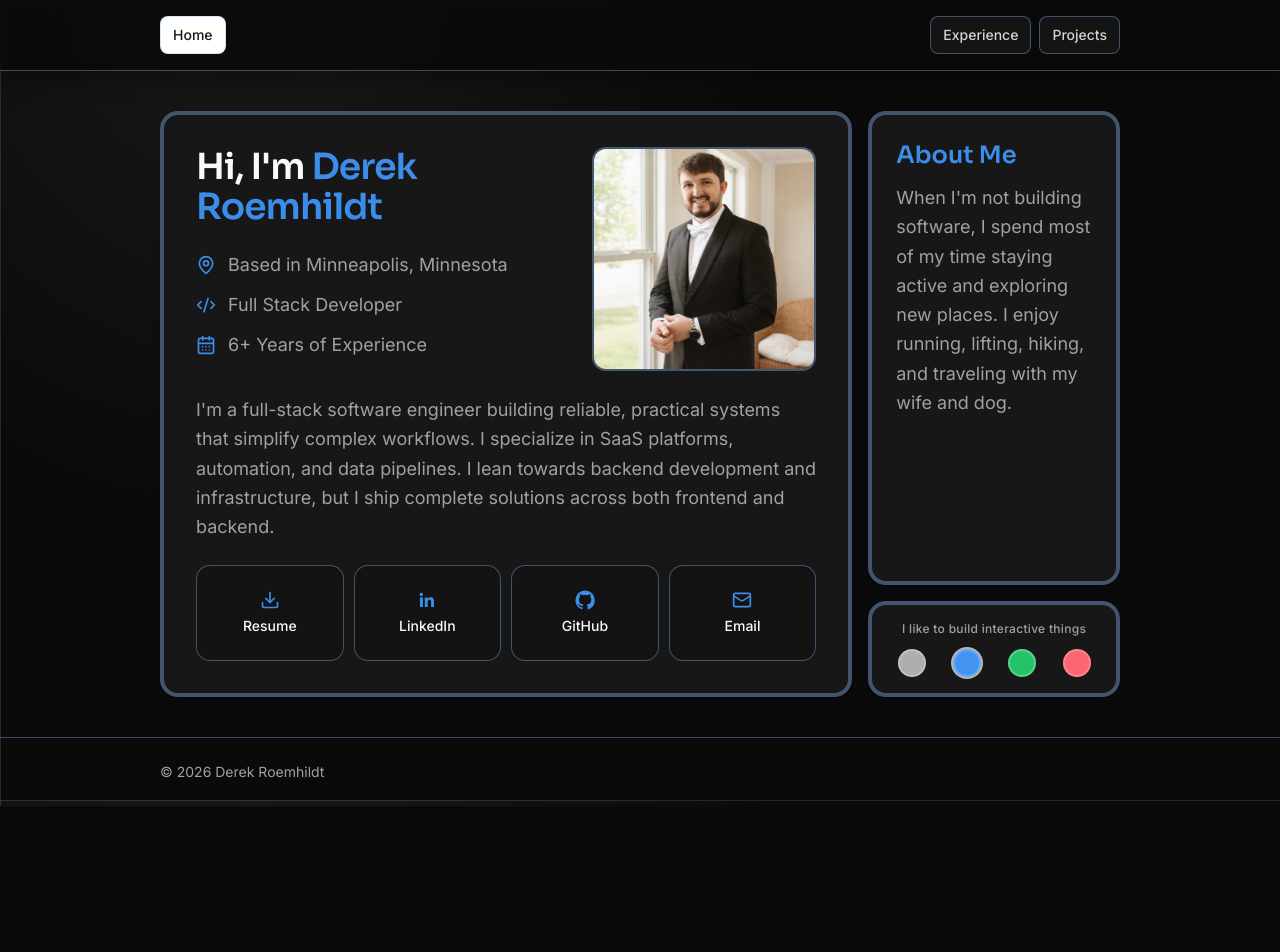
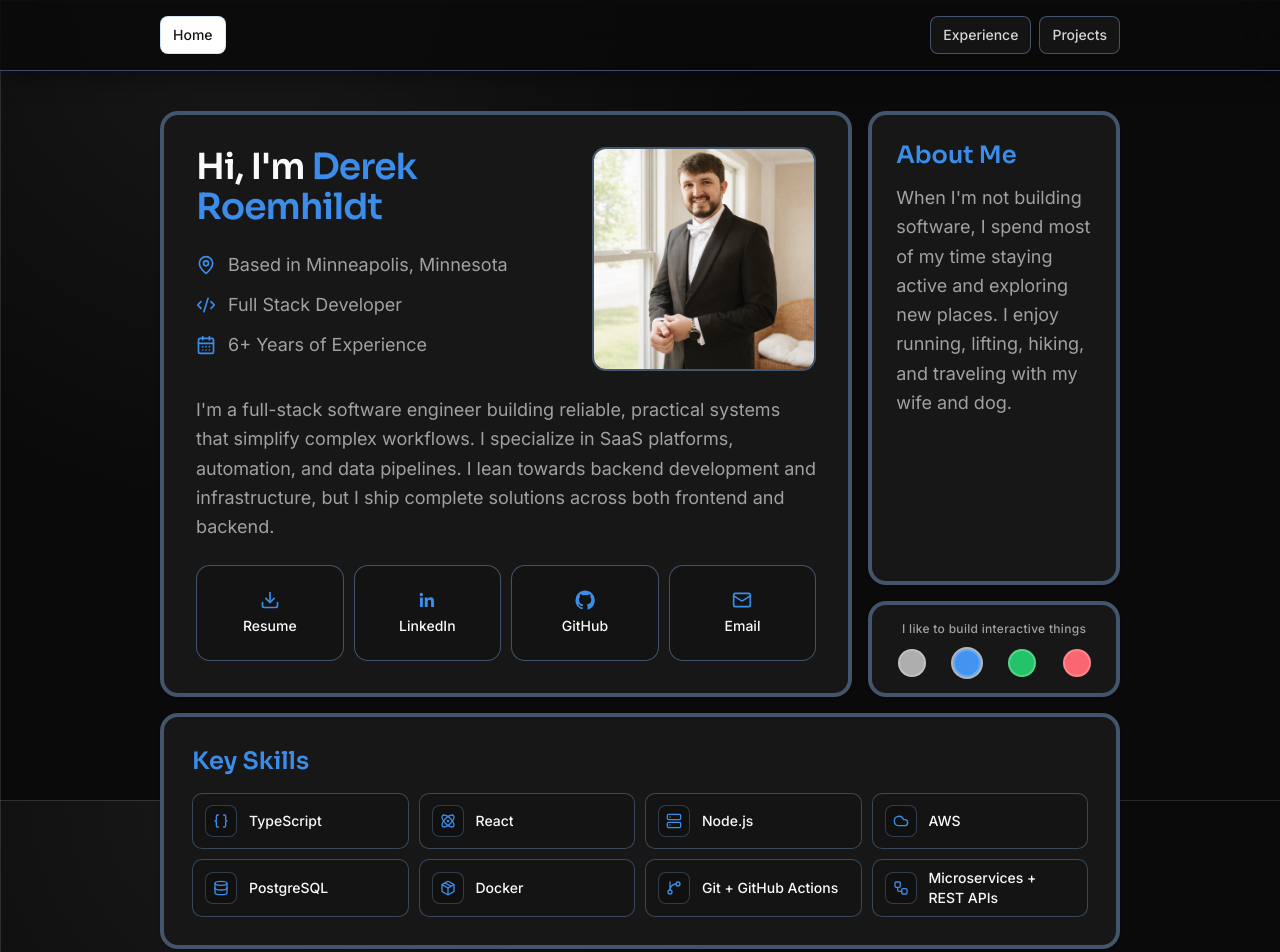
Before and after one commit to Droem19/derek-dev-website, a React (Vite) app in the folder apps/ui/: page / in a window 1280 px wide. Shown: the top 952 px of the page. Before the commit the page ends 806 px from the top, so only its background shows below. Built offline with nearby package versions, Linux system fonts and the light colour scheme.

Commit message:
Add skills card to main page

```diff
--- a/apps/ui/src/pages/home.tsx
+++ b/apps/ui/src/pages/home.tsx
@@ -1,22 +1,47 @@
-import { CalendarDays, Check, Code2, Download, Mail, MapPin } from 'lucide-react';
+import {
+    Atom,
+    Braces,
+    CalendarDays,
+    Check,
+    Cloud,
+    Code2,
+    Database,
+    Download,
+    GitBranch,
+    Mail,
+    MapPin,
+    Package,
+    Server,
+    Workflow,
+} from 'lucide-react';
+import type { ComponentType, MouseEvent, SVGProps } from 'react';
 import { useEffect, useRef, useState } from 'react';
-import type { ComponentType, MouseEvent, SVGProps } from 'react';
+
 import { Alert, AlertDescription } from '@/components/alert';
 import { Card, CardContent } from '@/components/card';
 import resumePdf from '../../resources/derek-roemhildt-resume.pdf';
 import profilePicture from '../../resources/profile-picture.png';
 
+const EMAIL_ADDRESS = 'droemhildt28@gmail.com';
 const OUTLINE_COLOR_STORAGE_KEY = 'outline-color';
-
 const OUTLINE_COLORS = [
     { id: 'gray', label: 'Gray' },
     { id: 'blue', label: 'Blue' },
     { id: 'green', label: 'Green' },
     { id: 'red', label: 'Red' },
 ] as const;
+const SKILLS: { icon: ComponentType<SVGProps<SVGSVGElement>>; label: string }[] = [
+    { icon: Braces, label: 'TypeScript' },
+    { icon: Atom, label: 'React' },
+    { icon: Server, label: 'Node.js' },
+    { icon: Cloud, label: 'AWS' },
+    { icon: Database, label: 'PostgreSQL' },
+    { icon: Package, label: 'Docker' },
+    { icon: GitBranch, label: 'Git + GitHub Actions' },
+    { icon: Workflow, label: 'Microservices + REST APIs' },
+];
 
 type OutlineColorId = (typeof OUTLINE_COLORS)[number]['id'];
-const EMAIL_ADDRESS = 'droemhildt28@gmail.com';
 
 function isOutlineColorId(value: string): value is OutlineColorId {
     return OUTLINE_COLORS.some((color) => color.id === value);
@@ -203,6 +228,17 @@ export function HomePage() {
                 </div>
             </section>
 
+            <Card className="mt-4 rounded-2xl">
+                <CardContent className="space-y-4 p-6 sm:p-7">
+                    <h2 className="text-xl font-semibold text-ring sm:text-2xl">Key Skills</h2>
+                    <div className="grid grid-cols-2 gap-2.5 sm:grid-cols-4">
+                        {SKILLS.map((skill) => (
+                            <SkillTile icon={skill.icon} key={skill.label} label={skill.label} />
+                        ))}
+                    </div>
+                </CardContent>
+            </Card>
+
             {showEmailCopiedAlert ? (
                 <div className="pointer-events-none fixed right-4 bottom-4 z-50 sm:right-6 sm:bottom-6">
                     <Alert className="w-auto max-w-xs border-ring/40 bg-black/85 px-3 py-2 shadow-xl backdrop-blur-sm">
@@ -243,6 +279,17 @@ function SocialLinkButton({ download, href, icon: Icon, label, onClick }: Social
     );
 }
 
+function SkillTile({ icon: Icon, label }: { icon: ComponentType<SVGProps<SVGSVGElement>>; label: string }) {
+    return (
+        <div className="group flex min-h-14 items-center gap-3 rounded-lg border border-border/80 bg-black/10 px-3 py-2 transition-colors duration-200 hover:border-ring/60 hover:bg-black/20">
+            <div className="flex h-8 w-8 shrink-0 items-center justify-center rounded-md border border-border/70 bg-black/20">
+                <Icon className="h-4 w-4 text-ring transition-transform duration-200 ease-out group-hover:scale-110" />
+            </div>
+            <span className="text-sm font-medium text-foreground">{label}</span>
+        </div>
+    );
+}
+
 function LinkedInIcon(props: SVGProps<SVGSVGElement>) {
     return (
         <svg aria-hidden="true" fill="currentColor" viewBox="0 0 24 24" {...props}>
```
Also changed, not shown: apps/ui/src/components/alert.tsx (+11 -12 lines).
